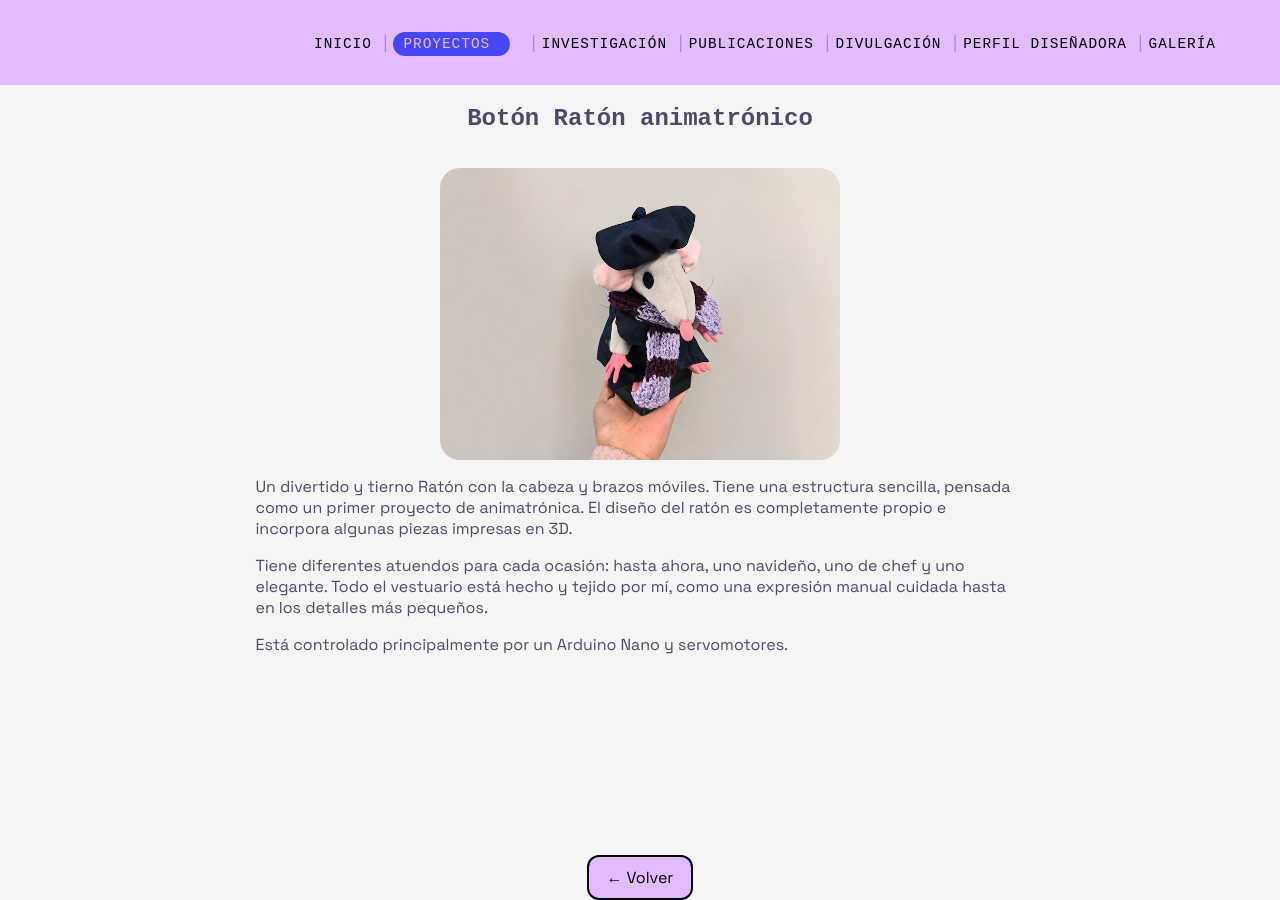
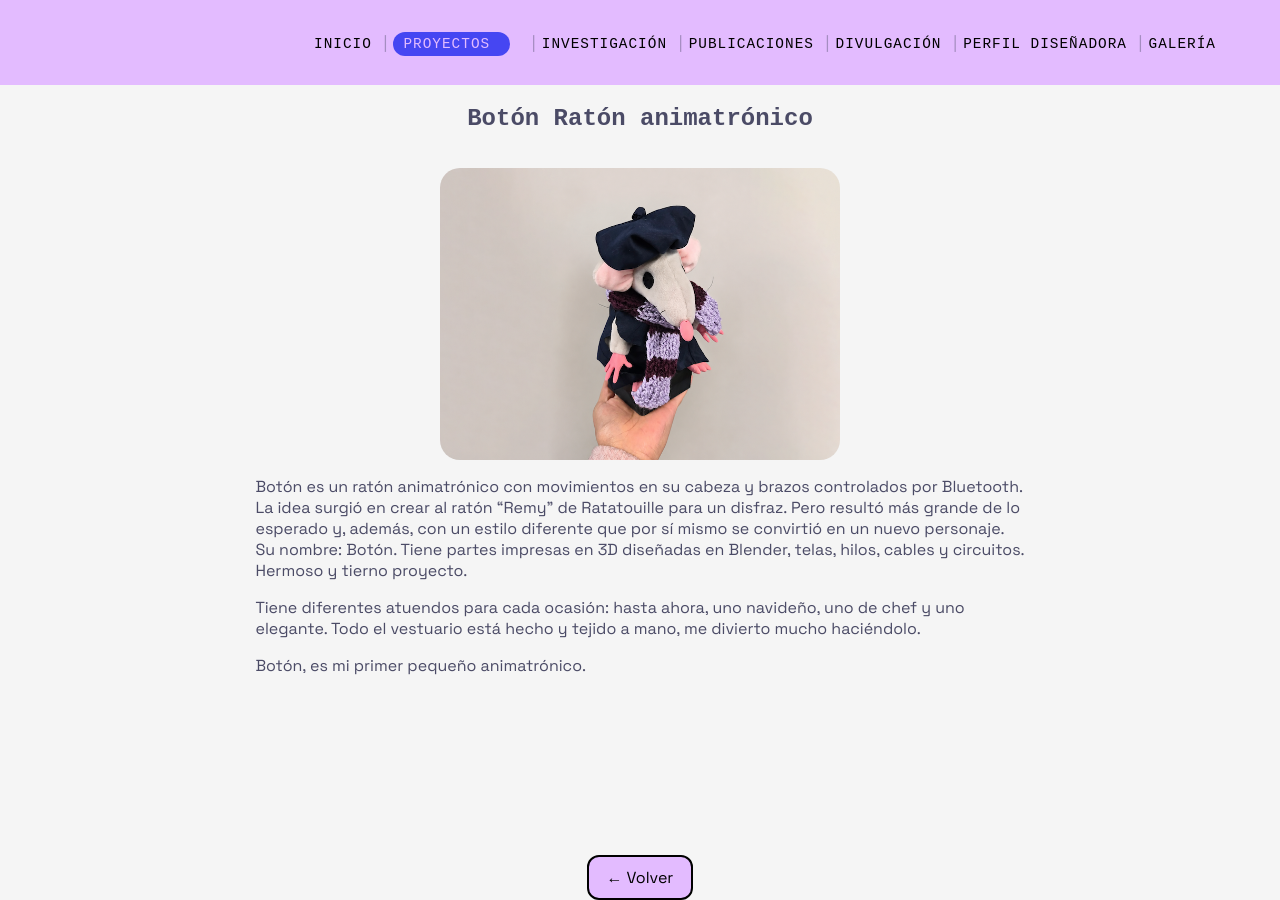
Before and after one commit to abrahamvc/bluecarolinnewp, a Jekyll site: the page built from _projects/07_boton_raton_animatronico.md, in a window 1280 px wide. Built offline with Jekyll 4.4.1, drawn with Linux system fonts in a browser that asks for light colours; some web fonts are replaced.

Commit message:
arreglo proyectos

```diff
--- a/_projects/07_boton_raton_animatronico.md
+++ b/_projects/07_boton_raton_animatronico.md
@@ -7,8 +7,8 @@ img: "assets/images/botonraton.png"
     alt="Botón Ratón animatrónico"
     class="img-small">
 
-Un divertido y tierno Ratón con la cabeza y brazos móviles. Tiene una estructura sencilla, pensada como un primer proyecto de animatrónica. El diseño del ratón es completamente propio e incorpora algunas piezas impresas en 3D.
+Botón es un ratón animatrónico con movimientos en su cabeza y brazos controlados por Bluetooth. La idea surgió en crear al ratón "Remy" de Ratatouille para un disfraz. Pero resultó más grande de lo esperado y, además, con un estilo diferente que por sí mismo se convirtió en un nuevo personaje. Su nombre: Botón. Tiene partes impresas en 3D diseñadas en Blender, telas, hilos, cables y circuitos. Hermoso y tierno proyecto.
 
-Tiene diferentes atuendos para cada ocasión: hasta ahora, uno navideño, uno de chef y uno elegante. Todo el vestuario está hecho y tejido por mí, como una expresión manual cuidada hasta en los detalles más pequeños.
+Tiene diferentes atuendos para cada ocasión: hasta ahora, uno navideño, uno de chef y uno elegante. Todo el vestuario está hecho y tejido a mano, me divierto mucho haciéndolo.
 
-Está controlado principalmente por un Arduino Nano y servomotores.
+Botón, es mi primer pequeño animatrónico.
```
Also changed, not shown: _investigacion/robotica_y_arte.md (+2 -2 lines), _investigacion/soft_gripper.md (+1 -1 lines).
